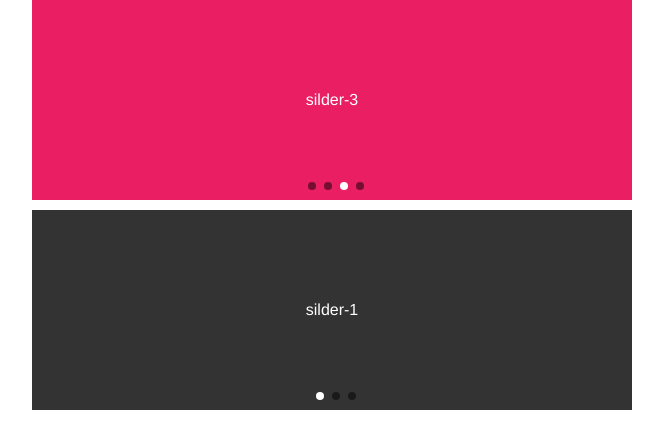
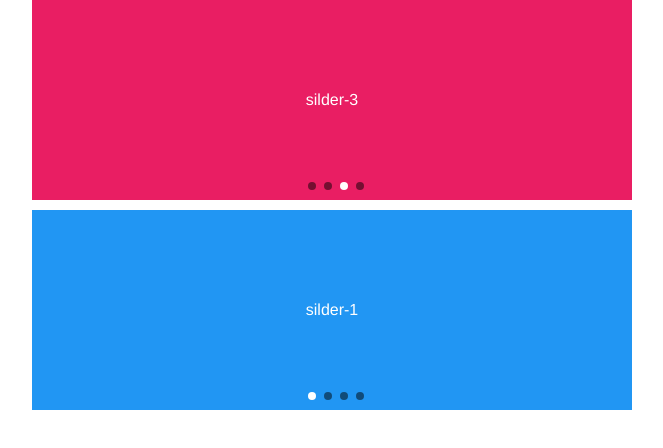
Before and after one commit to Travis-hjs/my-note, a plain HTML site: page JavaScript/swiper.html in a window 1280 px wide. Both pictures are taken after a click on the button "add a swiper". Shown: the whole page, without its empty margins (308-971 px from the left). Drawn offline with Linux system fonts and the light colour scheme.

Commit message:
swiper 代码整理

```diff
--- a/JavaScript/swiper.html
+++ b/JavaScript/swiper.html
@@ -20,6 +20,7 @@
 			.swiper .swiper_dot{ display: inline-block; margin-left: 8px; width: 8px; height: 8px; background-color: rgba(0,0,0,0.5); border-radius: 50%; }
             .swiper .swiper_dot_active{ background-color: #fff; }
 
+            .swiper{ margin-bottom: 10px; }
             .add-btn{ text-align: center; padding: 4px 10px; margin: 0 auto; display: block; font-size: 16px; }
 		</style>
 	</head>
@@ -36,6 +37,8 @@
                     <div class="swiper_item"></div>
                     <div class="swiper_item"></div>
                 </div>
+                <!-- 可不写，自动生成 -->
+                <div class="swiper_pagination"></div>
             </div>
         </script>
 
@@ -45,56 +48,38 @@
             let page = document.querySelector('.page');
             /** 颜色列表 */
             let colors = ['#2196f3', '#9c27b0', '#e91e63', '#f44336'];
+            /**
+             * 动态生成组件html
+             * @param {string} className
+             */
+			function createList(className = '') {
+                let itemList = '';
+                for (let i = 0; i < colors.length; i++) {
+                    itemList += `<div class="swiper_item" style="background-color: ${colors[i]}"><p>silder-${i+1}</p></div>`;
+                }
+                let component = `<div class="swiper ${className}">
+                                    <div class="swiper_list">${itemList}</div>
+                                </div>`;
+                page.insertAdjacentHTML('beforeend', component);
+            }
 
 			function addSwiper (el) {
-				let _html = `<div class="swiper mybanner">
-								<div class="swiper_list">
-									<div class="swiper_item" style="background-color: #333">
-										<p>silder-1</p>
-									</div>
-									<div class="swiper_item" style="background-color: #333">
-										<p>silder-2</p>
-									</div>
-									<div class="swiper_item" style="background-color: #333">
-										<p>silder-3</p>
-									</div>
-								</div>
-								<div class="swiper_pagination"></div>
-							</div>`;
-				page.insertAdjacentHTML('beforeEnd',_html);
+				createList('new_swiper');
 				swiper({
-					el: '.mybanner',
+					el: '.new_swiper',
 					pagination: true,
-					loop: true,
-					moveTime: 400,
+                    loop: true,
 					vertical: true
-				})
-				el.parentNode.removeChild(el)
+				});
+				el.parentNode.removeChild(el);
             }
-
-			// 动态生成html
-			function createList(needDot) {
-				let [node, list, item, dot] = [document.createElement('div'), document.createElement('ul'), '', document.createElement('div')];
-				node.className = 'swiper';
-				node.style.marginBottom = '10px';
-				list.className = 'swiper_list';
-				dot.className = 'swiper_pagination';
-				for (let i = 0; i < colors.length; i++) {
-                    item += `<li class="swiper_item" style="background-color: ${colors[i]}"><p>silder-${i+1}</p></li>`;
-                }
-				list.innerHTML = item;
-				node.appendChild(list);
-				if (needDot) node.appendChild(dot);
-                page.appendChild(node);
-
-			}
-			createList(true);
+			createList();
 			swiper({
                 el: '.swiper',
                 pagination: true,
                 autoPaly: true,
-                interval: 3000,
-                // loop: true,
+                // interval: 5000,
+                loop: true,
                 // moveTime: 400,
                 // vertical: true
             });
```
Also changed, not shown: JavaScript/js/swiper.js.
